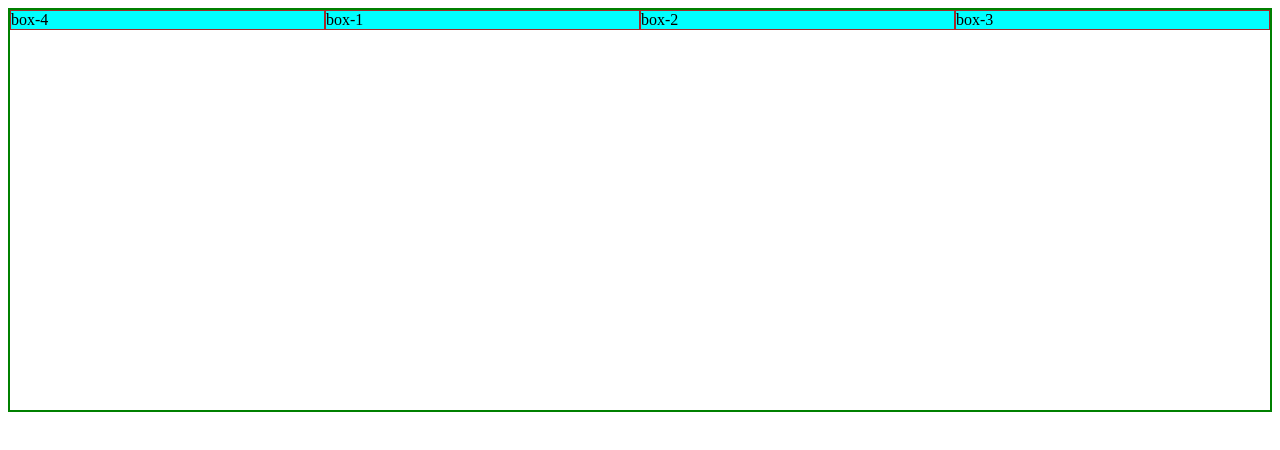
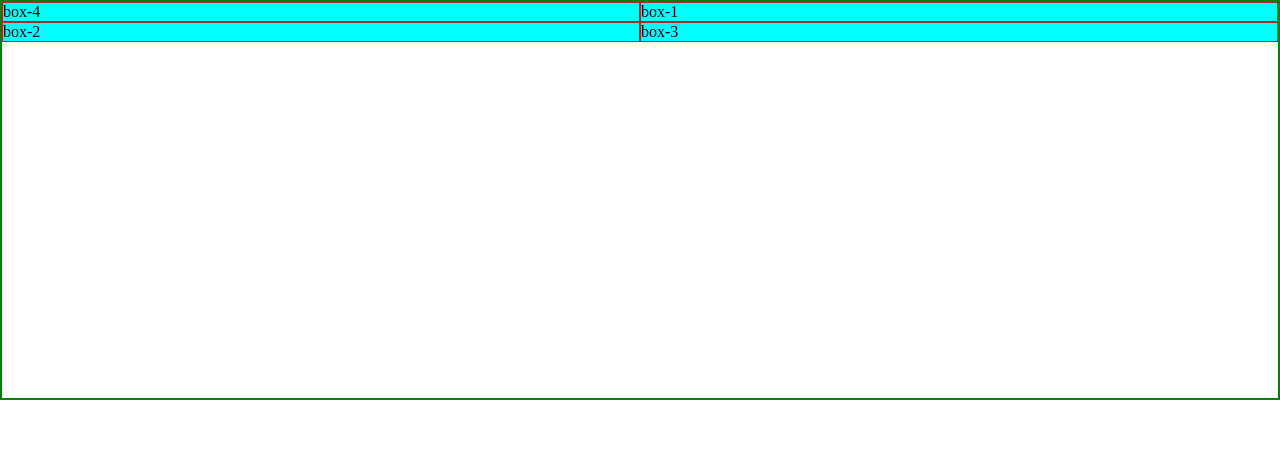
Before and after one commit to swastika-pradhan1304/FULL-STACK-DEVELOPMENT, a plain HTML site: page CSS/flexbox.html in a window 1280 px wide. Drawn offline with Linux system fonts and the light colour scheme.

Commit message:
CSS Basics-III

```diff
--- a/CSS/flexbox.css
+++ b/CSS/flexbox.css
@@ -1,9 +1,14 @@
+*{
+    margin: 0;
+    padding: 0;
+    box-sizing: border-box;
+}
 .container{
         height: 400px;
         border: 2px solid green;
         display: flex;
-        /* flex-direction: column;
-        flex-direction: column-reverse; */
+        flex-direction: column;
+        flex-direction: row;
         /* to keep width intact use flex-wrap */
         flex-wrap: wrap;
         /* flex-wrap: wrap-reverse;  */
@@ -22,18 +27,26 @@
     background-color: aqua;
     /* width: 50px; */
     /* sb boxes pe apply hoga, if you want on a single box apply it individually */
-    flex-grow: 1;
-    flex-shrink: 4;
+    /* flex-grow: 1;
+    flex-shrink: 4; */
+    /* content automatically fits in the box */
+    flex-basis: 50%;
+     /*the content overflowing is not displayed and gets cut in case of width*/
+    /* width: 100px; */
+    width: 150px;
 }
 
 #box1{
     order: 1;
+    /* align-self: flex-start; */
 }
 
 #box3{
     order: 8;
+    /* align-self: flex-end; */
 }
 
 #box2{
     order: 4;
+    /* align-self: stretch; */
 }
```
